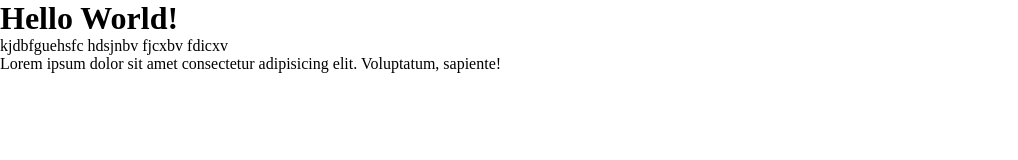
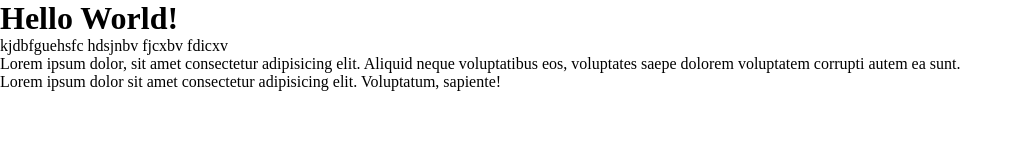
Before and after one commit to rohini-200416/FSD-, a plain HTML site: page index.html in a window 1280 px wide. Shown: the whole page, without its empty margins (0-1018 px from the left). Drawn offline with Linux system fonts and the light colour scheme.

Commit message:
some random text in p

```diff
--- a/index.html
+++ b/index.html
@@ -9,6 +9,7 @@
 <body>
     <h1>Hello World!</h1>
     <p>kjdbfguehsfc hdsjnbv fjcxbv fdicxv</p>
+    <p>Lorem ipsum dolor, sit amet consectetur adipisicing elit. Aliquid neque voluptatibus eos, voluptates saepe dolorem voluptatem corrupti autem ea sunt.</p>
     <p>Lorem ipsum dolor sit amet consectetur adipisicing elit. Voluptatum, sapiente!</p>
 </body>
 </html>
```
